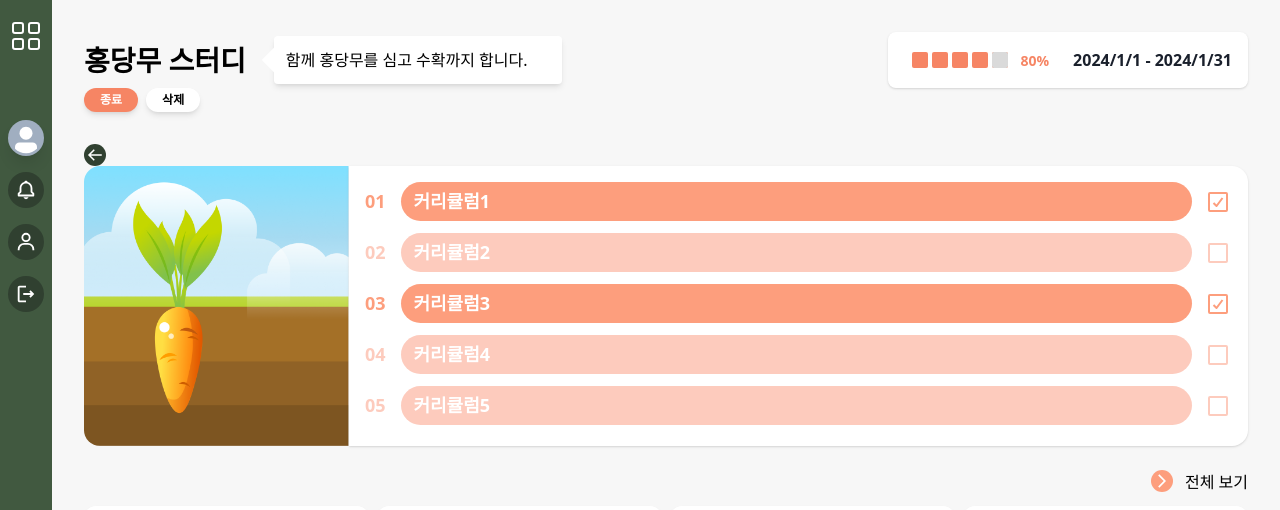
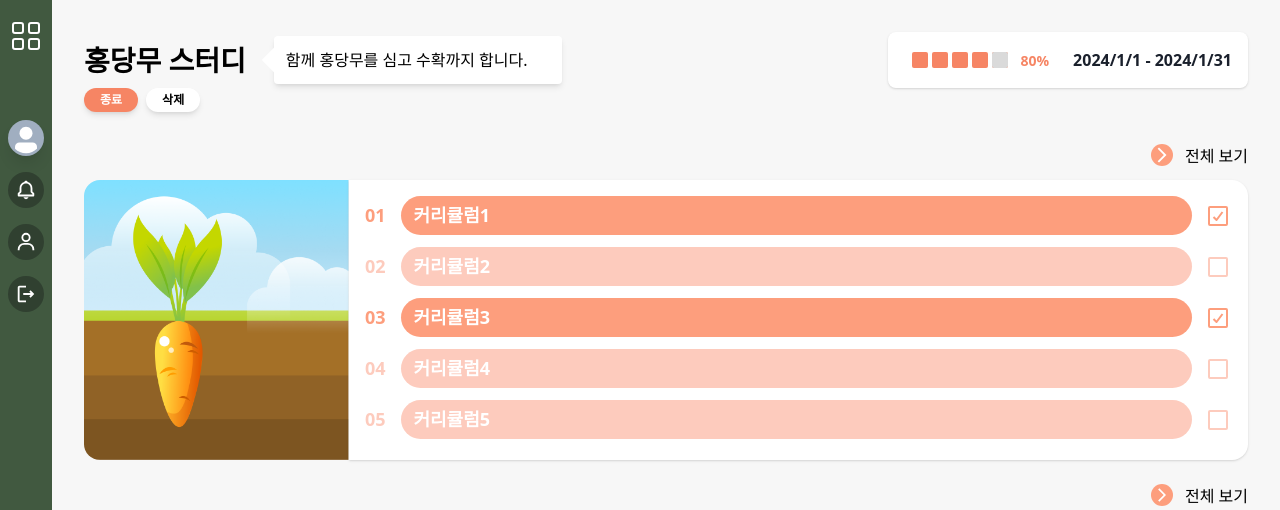
Before and after one commit to BDD-CLUB/01-doo-re-front, a Next.js app: page /team/1/study/1 in a window 1280 px wide. Shown: the top 510 px of the page. Built offline with nearby package versions, Linux system fonts and the light colour scheme.

Commit message:
feat: 전체보기 버튼 추가

```diff
--- a/src/containers/study/CurriculumCard/index.tsx
+++ b/src/containers/study/CurriculumCard/index.tsx
@@ -1,7 +1,7 @@
 'use client';
 
-import { Flex, Image, Card, IconButton, useDisclosure } from '@chakra-ui/react';
-import { BiArrowBack } from 'react-icons/bi';
+import { Flex, Image, Card, IconButton, useDisclosure, Text } from '@chakra-ui/react';
+import { MdOutlineArrowForwardIos } from 'react-icons/md';
 
 import CurriculumCardData from '@/mocks/curriculum';
 
@@ -13,16 +13,12 @@ const CurriculumCard = () => {
   const { isOpen: isActionModalOpen, onOpen: onActionModalOpen, onClose: onActionModalClose } = useDisclosure();
 
   return (
-    <Flex direction="column" w="100%">
-      <IconButton
-        color="white"
-        bg="green_dark"
-        _hover={{ bg: 'green_dark' }}
-        aria-label=""
-        icon={<BiArrowBack />}
-        onClick={onActionModalOpen}
-        size="icon_sm"
-      />
+    <Flex direction="column" gap="3" w="100%">
+      <Flex gap="3" display="flex" w="fit-content" ml="auto" cursor="pointer" onClick={onActionModalOpen}>
+        <IconButton aria-label="" icon={<MdOutlineArrowForwardIos />} size="icon_sm" variant="icon_orange" />
+        <Text>전체 보기</Text>
+      </Flex>
+
       <Flex h={{ base: '30vh', lg: '35vh', '2xl': '40vh' }}>
         <Image
           display={{ base: 'none', md: 'block' }}
```
